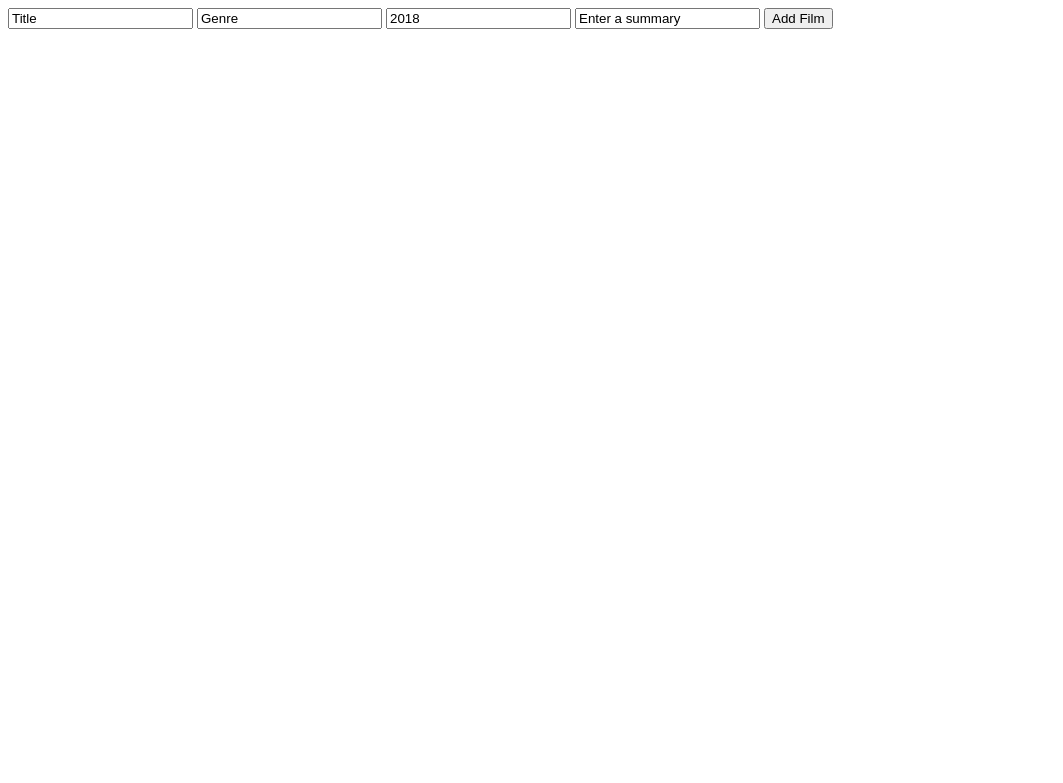
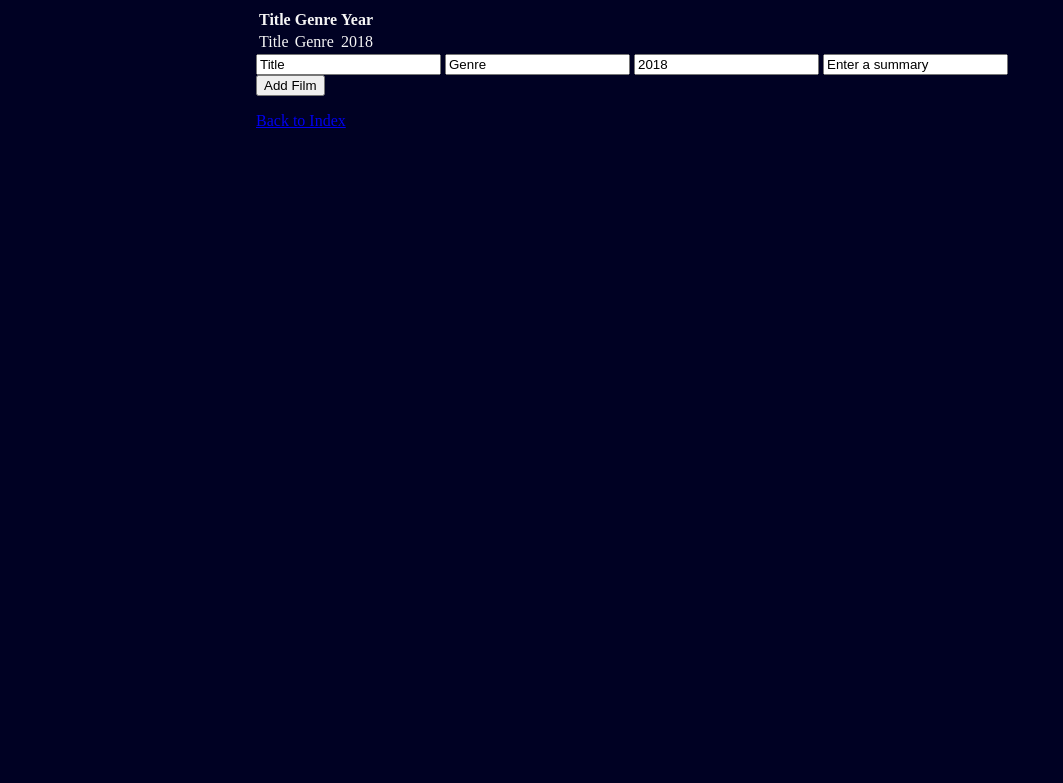
Before and after one commit to sohdas/FilmCollection, a Django app: page /collection/1/ in a window 1280 px wide. Shown: the top 783 px of the page, without its empty margins (0-1063 px from the left). Run offline with Django 3.2, Linux system fonts and the light colour scheme; data comes from the database, SQL or seed files in the repository; both versions use the stored data as it was after the commit.

Commit message:
movie addition working, post methods fixed

```diff
--- a/FilmSite/settings.py
+++ b/FilmSite/settings.py
@@ -119,3 +119,7 @@ USE_TZ = True
 # https://docs.djangoproject.com/en/2.1/howto/static-files/
 
 STATIC_URL = '/static/'
+
+STATICFILES_DIRS = [
+    os.path.join(BASE_DIR, "static"),
+]
--- a/collection/static/collection/style.css
+++ b/collection/static/collection/style.css
@@ -2,4 +2,10 @@ body{
     margin-left: 20%;
     margin-right: 20%;
     display: inline-block;
+    background-color:#000123;
+    color:whitesmoke;
 }
+
+a:visited{
+    color: lightgrey;
+}
--- a/collection/templates/collection/detail.html
+++ b/collection/templates/collection/detail.html
@@ -1,14 +1,30 @@
+{% load static %}
+
+<link rel="stylesheet" type="text/css" href="{% static 'collection/style.css' %}">
+
 <h1>{{ shelf.shelf_text }}</h1>
+{% if error_message %}<p><strong>{{ error_message }}</strong></p>{% endif %}
+<table>
+<thead>
+    <th>Title</th>
+    <th>Genre</th>
+    <th>Year</th>
+</thead>
+{% for movie in shelf.movie_set.all %}
+<tr>
+    <td for="movie{{ forloop.counter }}">{{ movie.movie_name }}</td>
+    <td for="movie{{ forloop.counter }}">{{ movie.movie_genre }}</td>
+    <td for="movie{{ forloop.counter }}">{{ movie.release_year }}</td>
+</tr>
+{% endfor %}
+</table>
+<form action="{% url 'collection:add_film' shelf.id %}" method="post">
+    {% csrf_token %}
+    <input type="text" name="title" value="Title">
+    <input type="text" name="genre" value="Genre">
+    <input type="number" maxlength="4" name="year" value="2018">
+    <input type="text" name="summary" value="Enter a summary">
+    <input type="submit" value="Add Film">
+</form>
 
-{% if error_message %}<p><strong>{{ error_message }}</strong></p>{% endif %}
-{% for movie in shelf.shelf_list.all %}
-    <label for="movie{{ forloop.counter }}">{{ movie.movie_text }}</label><br>
-{% endfor %}
-<form action="{% url 'collection:add_film' shelf.id %}" method="post">
-{% csrf_token %}
-<input type="text" name = "title" value = "Title">
-<input type="text" name = "genre" value = "Genre">
-<input type="number" maxlength = "4" name = "year" value = "2018">
-<input type="text" name = "summary" value = "Enter a summary">
-<input type="submit" value="Add Film">
-</form>
+<a href="{% url 'collection:index' %}">Back to Index</a>
--- a/collection/templates/collection/index.html
+++ b/collection/templates/collection/index.html
@@ -1,5 +1,6 @@
 {% load static %}
 
+<h1>My Movie Collection</h1>
 <link rel="stylesheet" type="text/css" href="{% static 'collection/style.css' %}">
 {% if shelf_list %}
     <ul>
--- a/collection/urls.py
+++ b/collection/urls.py
@@ -6,5 +6,6 @@ app_name = 'collection'
 urlpatterns = [
     path('', views.IndexView.as_view(), name='index'),
     path('<int:pk>/', views.DetailView.as_view(), name='detail'),
+    path('<int:pk>/results/', views.ResultsView.as_view(), name='results'),
     path('<int:shelf_id>/add_film/', views.add_film, name = 'add_film'),
 ]
--- a/collection/views.py
+++ b/collection/views.py
@@ -20,7 +20,7 @@ class DetailView(generic.DetailView):
 
 class ResultsView(generic.DetailView):
     model = Shelf
-    template_name=''
+    template_name='collection/results.html'
 
 def add_film(request, shelf_id):
     new_film = Movie()
@@ -29,7 +29,8 @@ def add_film(request, shelf_id):
     new_film.movie_genre = request.POST['genre']
     new_film.release_year = request.POST['year']
     new_film.movie_summary = request.POST['summary']
+    new_film.shelf = get_object_or_404(Shelf, id=shelf_id)
 
     new_film.save()
 
-    return HttpResponseRedirect(reverse('collection:results', args=(shelf.id,)))
+    return HttpResponseRedirect(reverse('collection:results', args=(shelf_id,)))
```
Also changed, not shown: collection/templates/collection/results.html (+8 -2 lines), db.sqlite3.
